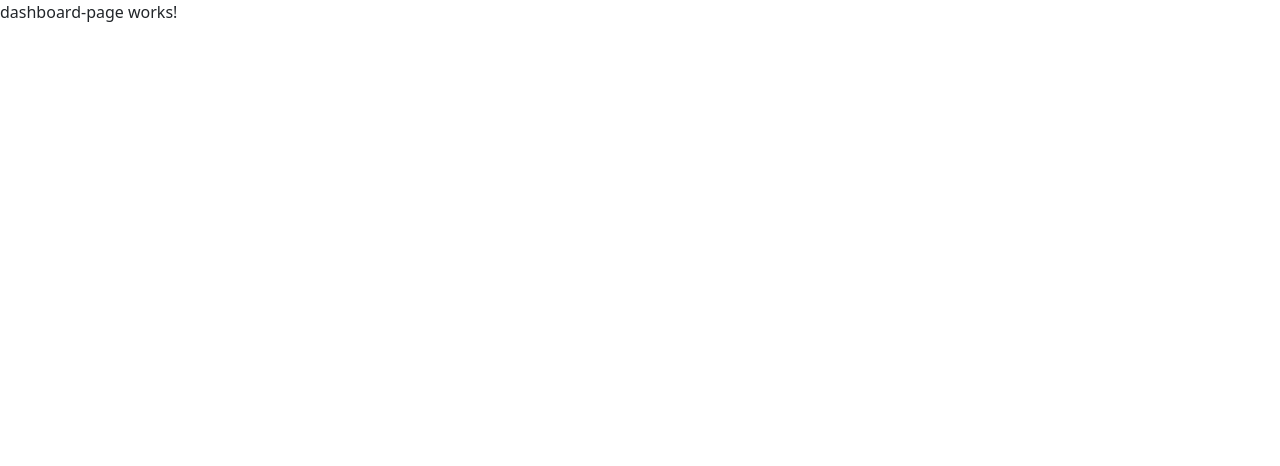
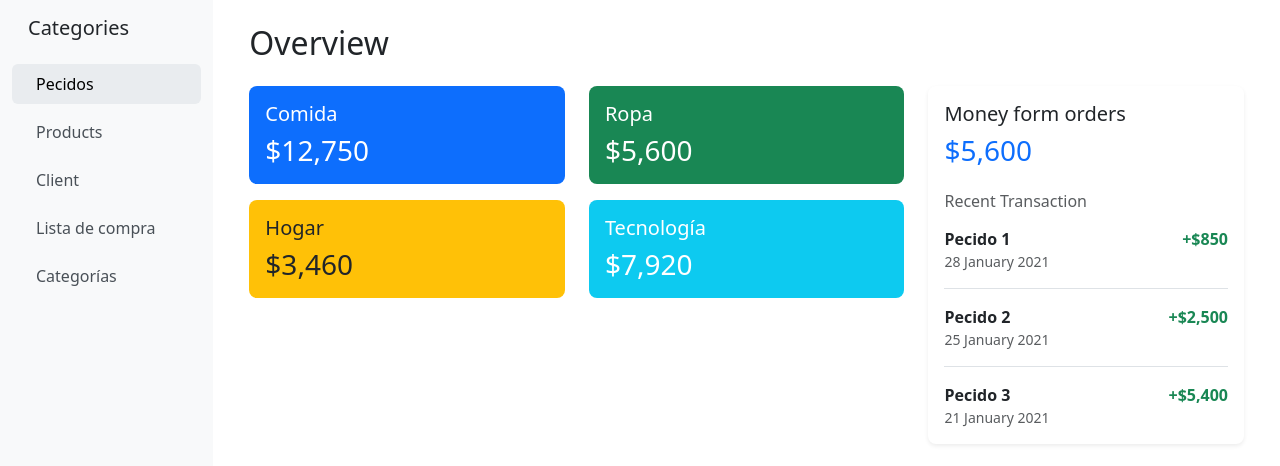
Before and after one commit to Gabriel-Perez-Marquez/credito-solitario-web, an Angular app: page /dashboard in a window 1280 px wide. Shown: the top 466 px of the page. Built offline with nearby package versions, Linux system fonts and the light colour scheme.

Commit message:
Componente dashboard en proceso

```diff
--- a/src/app/pages/dashboard-page/dashboard-page.css
+++ b/src/app/pages/dashboard-page/dashboard-page.css
@@ -0,0 +1,38 @@
+.sidebar-sticky {
+    position: sticky;
+    top: 0;
+    height: 100vh;
+    padding-top: 1rem;
+    overflow-x: hidden;
+    overflow-y: auto;
+  }
+
+  .nav-link {
+    color: #495057;
+    padding: 0.5rem 1rem;
+    border-radius: 0.375rem;
+  }
+
+  .nav-link.active {
+    background-color: #e9ecef;
+    color: #000;
+    font-weight: 500;
+  }
+
+  .nav-link:hover {
+    background-color: #f8f9fa;
+  }
+
+  .transaction-item {
+    padding-bottom: 1rem;
+    border-bottom: 1px solid #dee2e6;
+  }
+
+  .transaction-item:last-child {
+    border-bottom: none;
+    padding-bottom: 0;
+  }
+
+  .card {
+    border-radius: 0.5rem;
+  }
--- a/src/app/pages/dashboard-page/dashboard-page.html
+++ b/src/app/pages/dashboard-page/dashboard-page.html
@@ -1 +1,127 @@
-<p>dashboard-page works!</p>
+<div class="container-fluid">
+  <div class="row">
+    <!-- Menú Lateral -->
+    <div class="col-md-3 col-lg-2 bg-light vh-100 position-fixed">
+      <div class="sidebar-sticky pt-3">
+        <h5 class="px-3 mb-4">Categories</h5>
+        <ul class="nav flex-column">
+          <li class="nav-item mb-2">
+            <a class="nav-link active" href="#">
+              <span class="ms-2">Pecidos</span>
+            </a>
+          </li>
+          <li class="nav-item mb-2">
+            <a class="nav-link" href="#">
+              <span class="ms-2">Products</span>
+            </a>
+          </li>
+          <li class="nav-item mb-2">
+            <a class="nav-link" href="#">
+              <span class="ms-2">Client</span>
+            </a>
+          </li>
+          <li class="nav-item mb-2">
+            <a class="nav-link" href="#">
+              <span class="ms-2">Lista de compra</span>
+            </a>
+          </li>
+          <li class="nav-item mb-2">
+            <a class="nav-link" href="#">
+              <span class="ms-2">Categorías</span>
+            </a>
+          </li>
+        </ul>
+      </div>
+    </div>
+
+    <!-- Contenido Principal -->
+    <div class="col-md-9 col-lg-10 ms-auto">
+      <!-- Encabezado Overview -->
+      <div class="p-4">
+        <h1 class="h2 mb-4">Overview</h1>
+
+        <div class="row">
+          <!-- Tarjetas de Gastos -->
+          <div class="col-md-8">
+            <div class="row">
+              <div class="col-md-6 mb-3">
+                <div class="card border-0 bg-primary text-white">
+                  <div class="card-body">
+                    <h5 class="card-title">Comida</h5>
+                    <h3 class="card-text">$12,750</h3>
+                  </div>
+                </div>
+              </div>
+              <div class="col-md-6 mb-3">
+                <div class="card border-0 bg-success text-white">
+                  <div class="card-body">
+                    <h5 class="card-title">Ropa</h5>
+                    <h3 class="card-text">$5,600</h3>
+                  </div>
+                </div>
+              </div>
+              <div class="col-md-6 mb-3">
+                <div class="card border-0 bg-warning text-dark">
+                  <div class="card-body">
+                    <h5 class="card-title">Hogar</h5>
+                    <h3 class="card-text">$3,460</h3>
+                  </div>
+                </div>
+              </div>
+              <div class="col-md-6 mb-3">
+                <div class="card border-0 bg-info text-white">
+                  <div class="card-body">
+                    <h5 class="card-title">Tecnología</h5>
+                    <h3 class="card-text">$7,920</h3>
+                  </div>
+                </div>
+              </div>
+            </div>
+          </div>
+
+          <!-- Sección Money form orders -->
+          <div class="col-md-4">
+            <div class="card border-0 shadow-sm">
+              <div class="card-body">
+                <h5 class="card-title">Money form orders</h5>
+                <h3 class="text-primary mb-4">$5,600</h3>
+
+                <h6 class="text-muted mb-3">Recent Transaction</h6>
+
+                <div class="transaction-item mb-3">
+                  <div class="d-flex justify-content-between align-items-start">
+                    <div>
+                      <div class="fw-bold">Pecido 1</div>
+                      <div class="text-muted small">28 January 2021</div>
+                    </div>
+                    <span class="text-success fw-bold">+$850</span>
+                  </div>
+                </div>
+
+                <div class="transaction-item mb-3">
+                  <div class="d-flex justify-content-between align-items-start">
+                    <div>
+                      <div class="fw-bold">Pecido 2</div>
+                      <div class="text-muted small">25 January 2021</div>
+                    </div>
+                    <span class="text-success fw-bold">+$2,500</span>
+                  </div>
+                </div>
+
+                <div class="transaction-item">
+                  <div class="d-flex justify-content-between align-items-start">
+                    <div>
+                      <div class="fw-bold">Pecido 3</div>
+                      <div class="text-muted small">21 January 2021</div>
+                    </div>
+                    <span class="text-success fw-bold">+$5,400</span>
+                  </div>
+                </div>
+              </div>
+            </div>
+          </div>
+        </div>
+      </div>
+    </div>
+  </div>
+</div>
```
Also changed, not shown: 1 other file (tests, documents, lock files or other folders).
